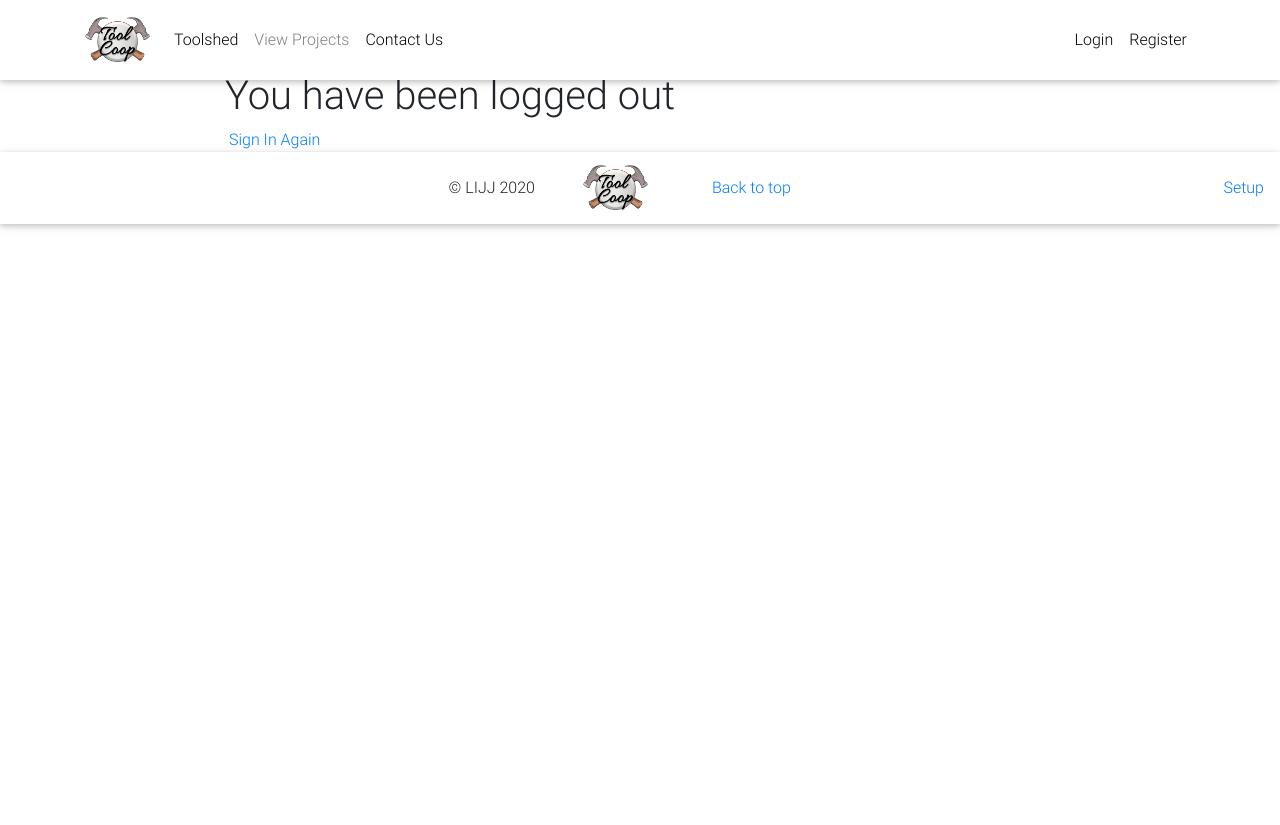
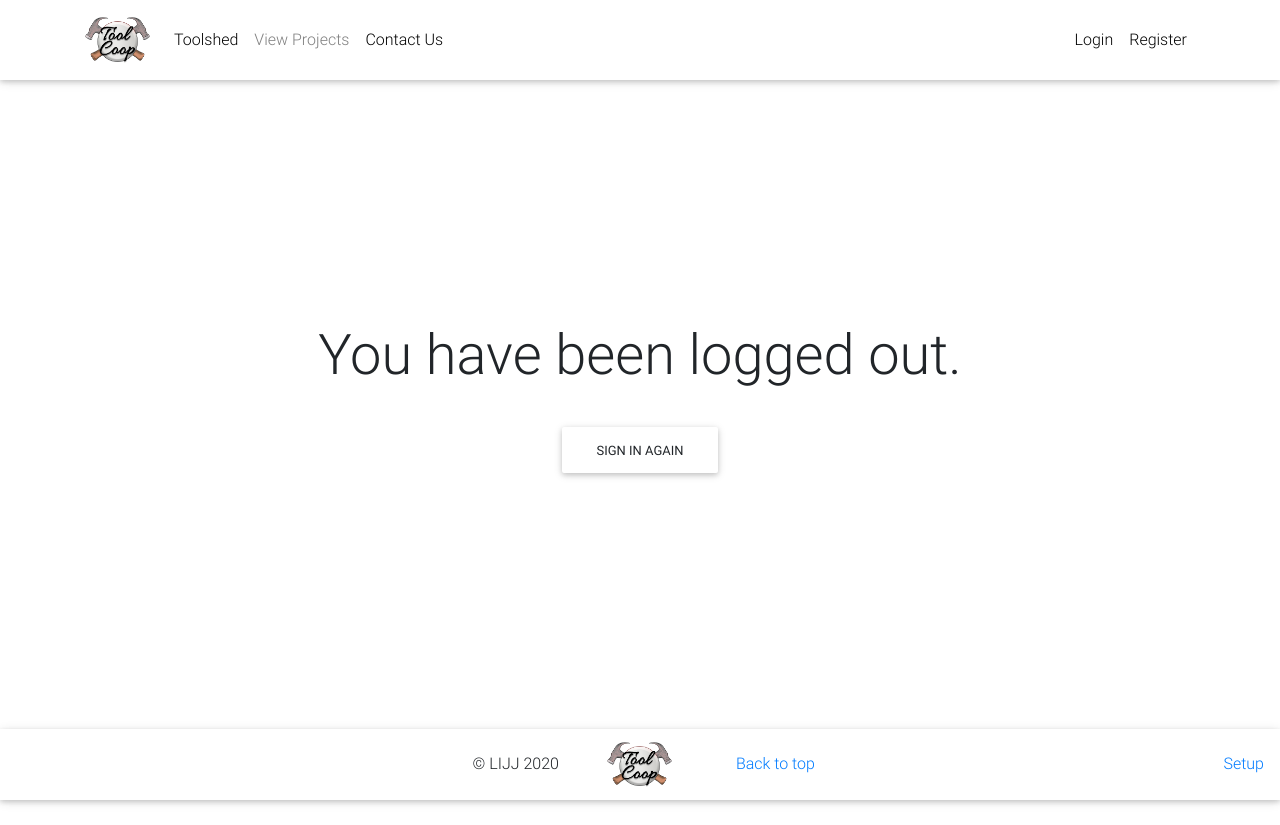
Before and after one commit to itsjaboyd/Tool-Coop, a Django app: page /logout/ in a window 1280 px wide. Before the commit the page ends 229 px from the top, so only its background shows below. Run offline with Django 3.2, Linux system fonts and the light colour scheme; some libraries are stand-ins or nearby versions.

Commit message:
Made logout and login pages look better and changed footer to be sticky.

```diff
--- a/src/backend/templates/backend/base.html
+++ b/src/backend/templates/backend/base.html
@@ -147,9 +147,9 @@
     </div>
 
     <!--Begin Footer-->
-    <nav class="navbar navbar-expand-lg navbar-light white">
+    <nav class="navbar fixed-bottom navbar-expand-lg navbar-light white">
       <div class="container">
-        <div class="navbar-collapse justify-content-center" id="navbarSupportedContent">
+        <div class="navbar-collapse justify-content-center ml-5" id="navbarSupportedContent">
             <!-- Brand -->
             <a>© LIJJ 2020</a>
             <a class="navbar-brand waves-effect px-5" href="#" target="_blank">
@@ -161,6 +161,10 @@
       </div>
       <a class="test-right" href="{% url 'setup' %}">Setup</a>
     </nav>
+    <br />
+    <br />
+    <br />
+    <br />
     <!--End Footer-->
 
 
--- a/src/backend/templates/backend/checkout-page.html
+++ b/src/backend/templates/backend/checkout-page.html
@@ -8,7 +8,7 @@
     <div class="container wow fadeIn">
 
       <!-- Heading -->
-      <h2 class="my-5 h2 text-center">Checkout form</h2>
+      <h2 class="my-5 h2 text-center display-4">Checkout form</h2>
 
       <!--Grid row-->
       <div class="row">
--- a/src/backend/templates/backend/logout.html
+++ b/src/backend/templates/backend/logout.html
@@ -1,11 +1,17 @@
 {% extends "backend/base.html" %}
 {% block content %}
-<div style="padding-left: 140px;">
-  <h1>You have been logged out</h1>
-  <div>
-      <medium class="text-muted">
-         <a class="ml-1" href="{% url 'login'%}">Sign In Again</a>
-      </medium>
-  </div>
+<style>
+    .center {
+        padding: 250px 0;
+        text-align: center;
+    }
+</style>
+
+<div>
+  <div class="center">
+      <h1 class="display-4">You have been logged out.</h1>
+      <br />
+      <a class="btn" href="{% url 'login'%}">Sign In Again</a>
+  </>
 </div>
 {% endblock content %}
```
Also changed, not shown: src/backend/templates/backend/login.html (+13 -3 lines).
